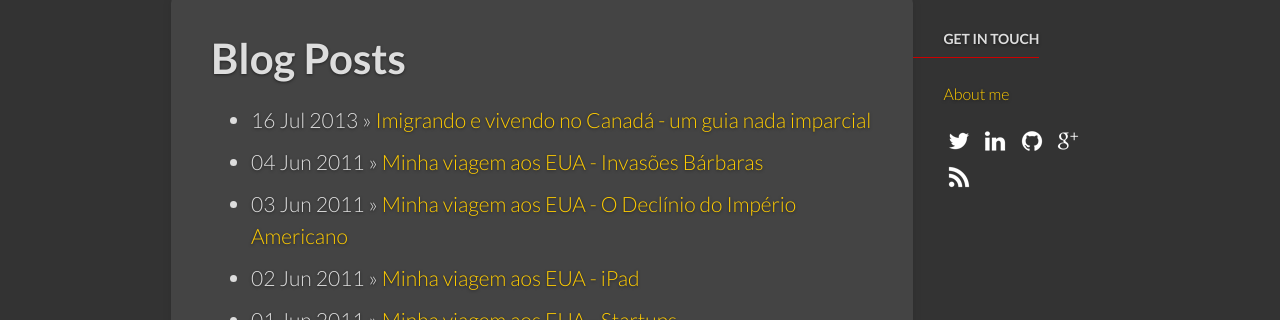
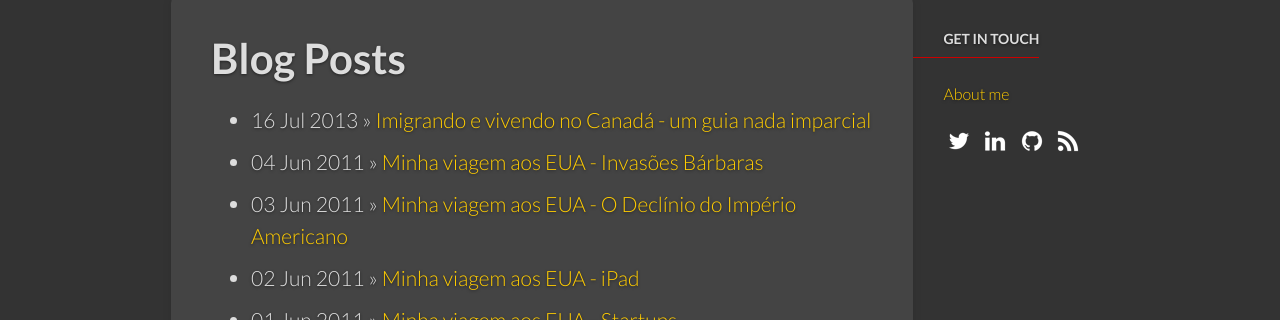
Before and after one commit to rafaelrosafu/blog_rafaelrosafu, a Jekyll site: the page built from index.html, in a window 1280 px wide. Shown: the part 130-450 px from the top of the page. Built offline with Jekyll 4.4.1, drawn with Linux system fonts in a browser that asks for light colours; some web fonts are replaced.

Commit message:
Fixed atom layout warning, removed G+

```diff
--- a/_layouts/default.html
+++ b/_layouts/default.html
@@ -57,7 +57,6 @@
                 <a href="{{site.author.twitter}}" title="@rafaelrosafu" target="_blank"><img src="/images/twitter-32.png"></a>
                 <a href="{{site.author.linkedin}}" title="LinkedIn" target="_blank"><img src="/images/linkedin-32.png"></a>
                 <a href="{{site.author.github}}" title="GitHub" target="_blank"><img src="/images/github-32.png"></a>
-                <a href="{{site.author.googleplus}}" title="g+" target="_blank"><img src="/images/googleplus-32.png"></a>
                 <a href="/atom.xml" title="RSS" target="_blank"><img src="/images/rss-32.png"></a>
             </div>
 
@@ -79,7 +78,6 @@
                         <a href="https://twitter.com/rafaelrosafu" title="@rafaelrosafu" target="_blank"><img src="/images/twitter-32.png"></a>
                         <a href="https://linkedin.com/in/rafaelrosafu" title="LinkedIn" target="_blank"><img src="/images/linkedin-32.png"></a>
                         <a href="https://github.com/rafaelrosafu" title="GitHub" target="_blank"><img src="/images/github-32.png"></a>
-                        <a href="https://plus.google.com/100041050642671088559" title="g+" target="_blank"><img src="/images/googleplus-32.png"></a>
                         <a href="/atom.xml" title="RSS" target="_blank"><img src="/images/rss-32.png"></a>
                     </div>
                 </aside>
--- a/atom.xml
+++ b/atom.xml
@@ -1,5 +1,5 @@
 ---
-layout: nil
+layout: null
 ---
 <?xml version="1.0" encoding="utf-8"?>
 <feed xmlns="http://www.w3.org/2005/Atom">
```
